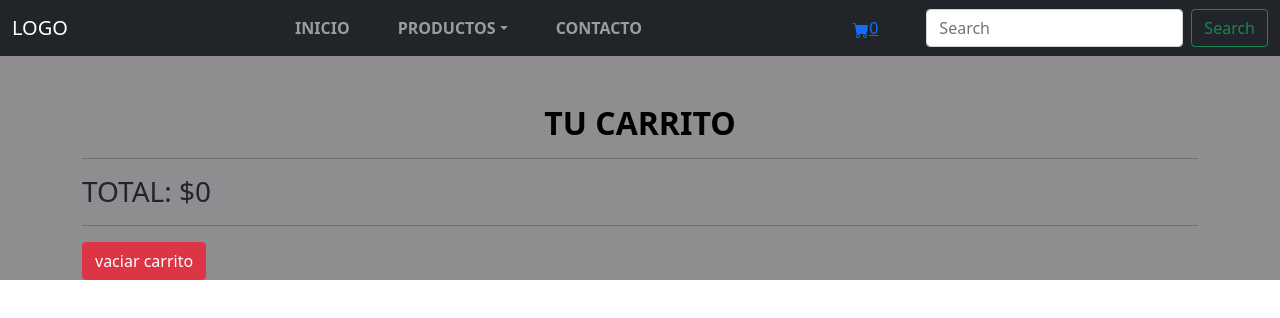
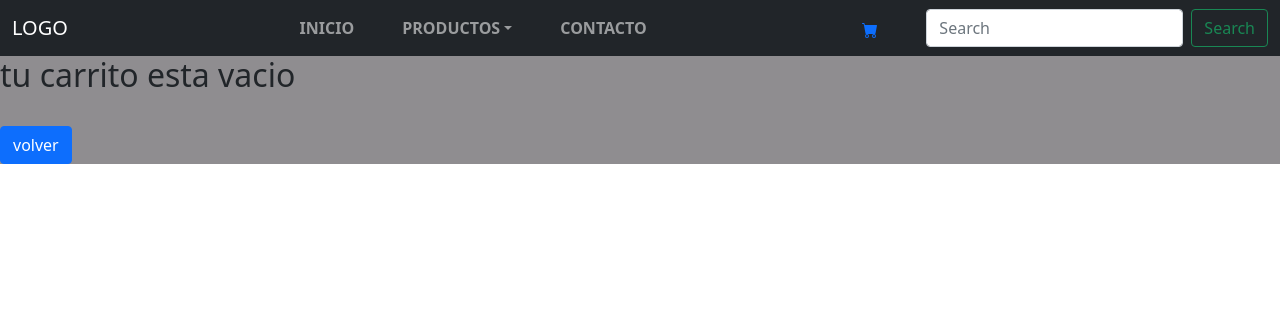
Before and after one commit to NachoDzz/Ggenitc2, a React (Create React App) app: page /cart in a window 1280 px wide. Shown: the top 318 px of the page. Built offline with nearby package versions, Linux system fonts and the light colour scheme.

Commit message:
cartView

```diff
--- a/src/componentes/Cart/Cart.jsx
+++ b/src/componentes/Cart/Cart.jsx
@@ -1,12 +1,22 @@
 import React, { useContext } from 'react'
 import { CartContext } from '../../contexts/CartContext'
-import {BsFillTrashFill} from 'react-icons/bs'
+import { BsFillTrashFill } from 'react-icons/bs'
+import { Link } from 'react-router-dom'
 
 const Cart = () => {
 
-    const {cart, cartTotal, vaciarCart, removeItem} = useContext(CartContext)
+    const { cart, cartTotal, vaciarCart, removeItem } = useContext(CartContext)
 
     console.log(cart);
+    console.log(cart.length);
+
+    if (cart.length === 0) {
+        return  <div>
+                    <h2>tu carrito esta vacio</h2>
+                    <br />
+                    <Link to={"/"} className="btn btn-primary" >volver</Link>
+                </div>
+    }
 
 
 
@@ -23,7 +33,7 @@ const Cart = () => {
                         <h4>{item.name}</h4>
                         <h5>precio $:{item.precio} x{item.cantidad}</h5>
                         <span>precio total: ${item.precio * item.cantidad}</span>
-                        <button className='btn btn-danger mx-3' onClick={() => removeItem(item.id)}><BsFillTrashFill/></button>
+                        <button className='btn btn-danger mx-3' onClick={() => removeItem(item.id)}><BsFillTrashFill /></button>
                         <hr />
                     </div>
 
@@ -35,6 +45,8 @@ const Cart = () => {
             <hr />
             <button className='btn btn-danger' onClick={vaciarCart}> vaciar carrito</button>
 
+
+
         </div>
     )
 }
--- a/src/componentes/ItemCount/ItemCount.jsx
+++ b/src/componentes/ItemCount/ItemCount.jsx
@@ -14,7 +14,7 @@ const ItemCount = ({ max = 12,cantidad, setCantidad, onAdd }) => {
     return (
         <div className='my-5 d-flex flex-column aling-item-center justify-content-center'>
             <div>
-                <button className='btn btn-primary' onClick={handleRestar}>-</button>
+                <button className={`btn ${cantidad > 1 ? 'btn-primary' : 'btn-danger'} `} onClick={handleRestar}>-</button>
                 <span className='mx-3' >{cantidad}</span>
                 <button className='btn btn-primary' onClick={handleSumar}>+</button>
             </div>
--- a/src/componentes/cartWidget/CartWidget.jsx
+++ b/src/componentes/cartWidget/CartWidget.jsx
@@ -11,7 +11,7 @@ const CartWidget = () => {
     <Link to={"/cart"} className="me-5  ">
 
         <BsFillCartFill/>
-        <span>{cartCantidad()}</span>
+        <span>{cartCantidad() || ""}</span>
 
     </Link>
   )
```
